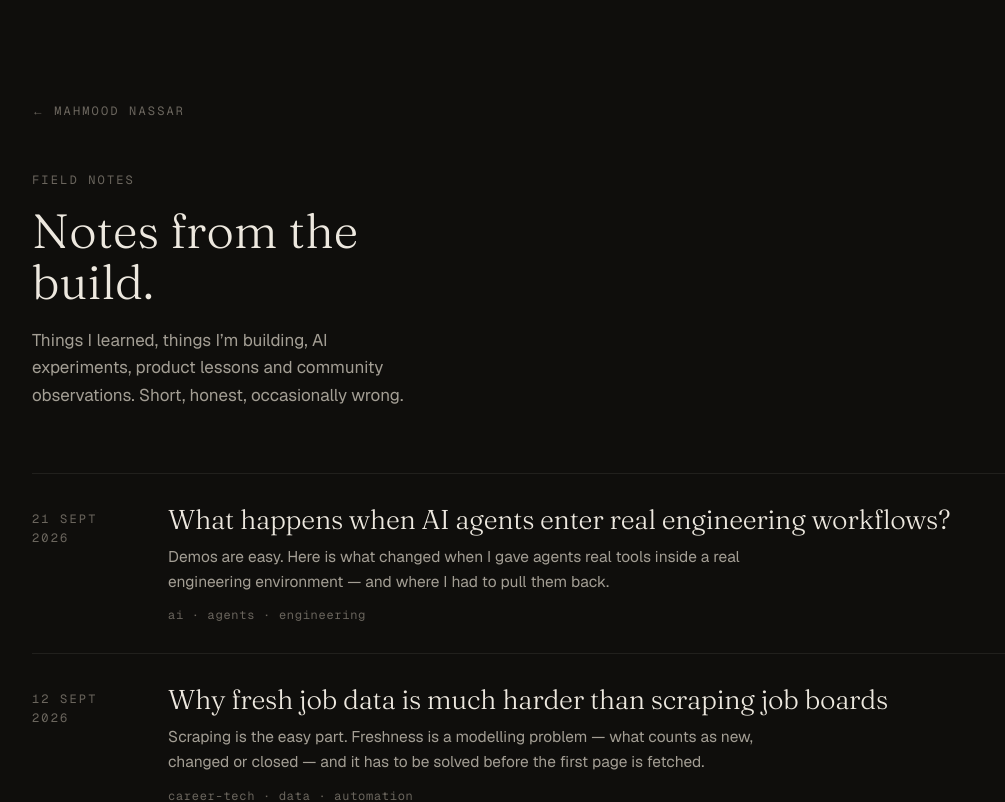
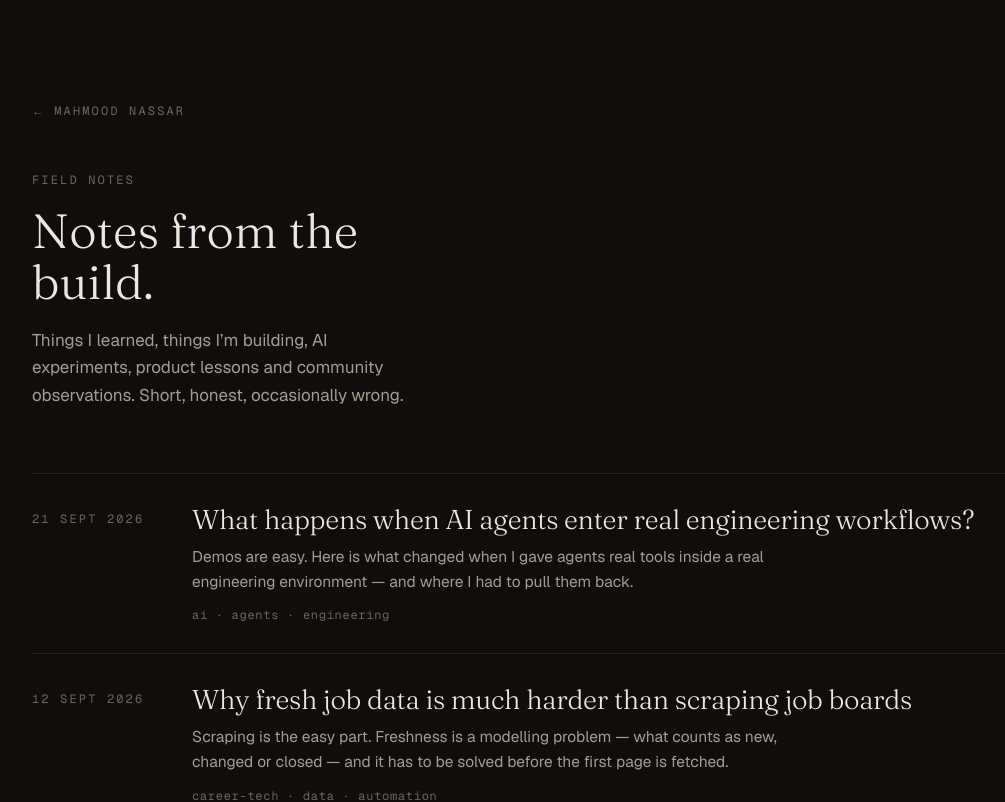
Before and after one commit to nassarMa/mahmood-nassar, a Next.js app: page /notes in a window 1280 px wide. Shown: the top 802 px of the page, without its empty margins (40-1045 px from the left). Built offline with nearby package versions, Linux system fonts and the light colour scheme; no server answers.

Commit message:
fix(notes): keep card dates on one line; shots helper takes a path
Co-Authored-By: Claude Fable 5.1 <noreply@anthropic.com>

```diff
--- a/src/components/notes/NoteCard.tsx
+++ b/src/components/notes/NoteCard.tsx
@@ -5,8 +5,8 @@ import { formatDate } from '@/lib/notes'
 export function NoteCard({ note }: { note: NoteMeta }) {
   return (
     <article data-note={note.slug} className="group border-t hairline py-6 md:py-7">
-      <Link href={`/notes/${note.slug}`} className="grid gap-2 sm:grid-cols-[112px_1fr] sm:gap-6">
-        <time dateTime={note.date} className="eyebrow pt-2">
+      <Link href={`/notes/${note.slug}`} className="grid gap-2 sm:grid-cols-[136px_1fr] sm:gap-6">
+        <time dateTime={note.date} className="eyebrow whitespace-nowrap pt-2">
           {formatDate(note.date)}
         </time>
         <div>
```
Also changed, not shown: tests/shots.mts.
